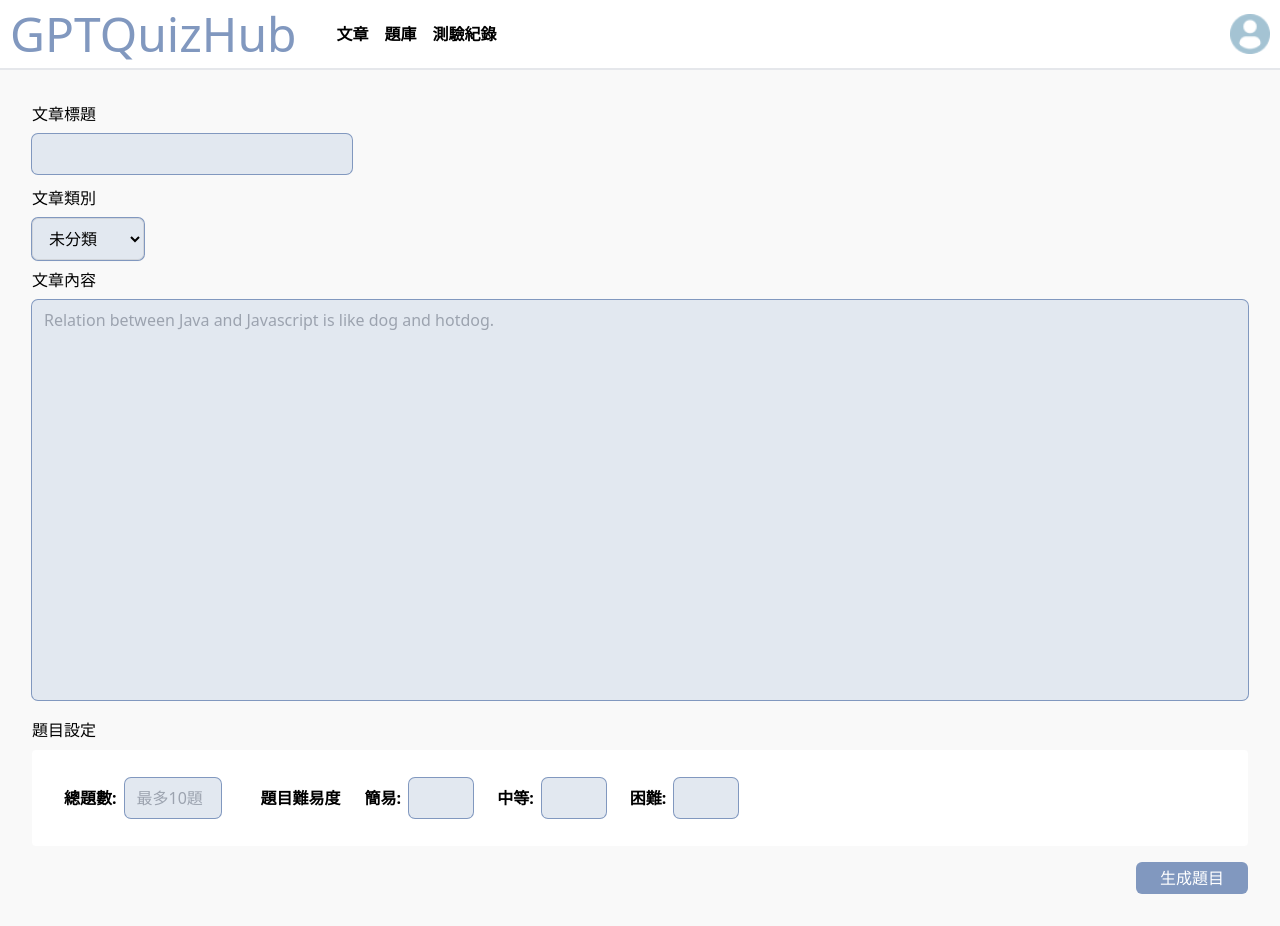
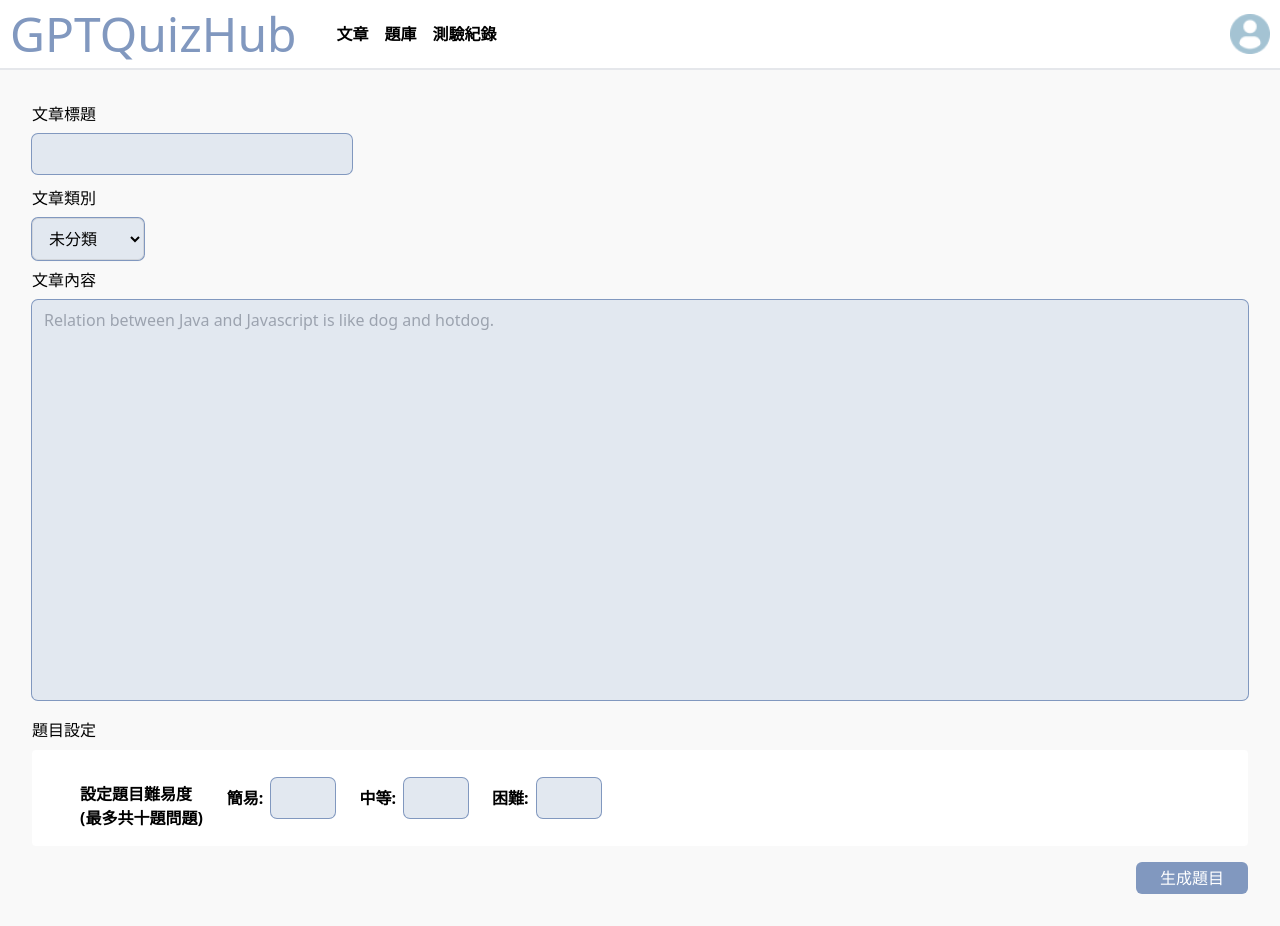
Before and after one commit to gemii0606/GPTQuizHub, a Next.js app in the folder frontend/: page / in a window 1280 px wide. Built offline with nearby package versions, Linux system fonts and the light colour scheme.

Commit message:
docs(1): 1
N

```diff
--- a/frontend/components/mainpage/storearticle.jsx
+++ b/frontend/components/mainpage/storearticle.jsx
@@ -2,46 +2,40 @@ import React, { useState } from "react";
 import Swal from "sweetalert2";
 
 function Storearticle() {
-  const [total, setTotal] = useState(""); // 初始總題數
-  const [easy, setEasy] = useState(""); // 初始簡易題數
-  const [medium, setMedium] = useState(""); // 初始中等題數
+  const [easy, setEasy] = useState("");
+  const [medium, setMedium] = useState("");
   const [hard, setHard] = useState("");
-  function error1() {
+  const [errorMessage, setErrorMessage] = useState(""); // State to hold error message
+
+  function handleInputChange(e, difficulty) {
+    const newValue = e.target.value;
+    switch (difficulty) {
+      case "easy":
+        setEasy(newValue);
+        break;
+      case "medium":
+        setMedium(newValue);
+        break;
+      case "hard":
+        setHard(newValue);
+        break;
+      default:
+        break;
+    }
+    // eslint-disable-next-line max-len
+    const totalQuestion = parseInt(easy || 0, 10) + parseInt(medium || 0, 10) + parseInt(hard || 0, 10);
+    if (totalQuestion > 10) {
+      setErrorMessage("題數不可超過10題");
+    } else {
+      setErrorMessage("");
+    }
+  }
+  function handleSubmit() {
     Swal.fire(
-      "錯誤:題目大於10題",
-      "最多產生10題喔！",
+      "Succesfully submit!",
+      "Let create the questions~",
       "error",
     );
-  }
-  function error2(totalQuestion) {
-    Swal.fire(
-      "錯誤：簡易、中等和困難題目總數大於總題數",
-      `你設定了${totalQuestion}題`,
-      "error",
-    );
-  }
-  function error3(totalQuestion) {
-    Swal.fire(
-      "錯誤：簡易、中等和困難題目總數少於總題數",
-      `你設定了${totalQuestion}題`,
-      "error",
-    );
-  }
-  function handleSubmit() {
-    const totalQuestion = parseInt(easy, 10) + parseInt(medium, 10) + parseInt(hard, 10);
-    if (total > 10) {
-      error1();
-      return;
-    }
-    if (totalQuestion > total) {
-      error2(totalQuestion);
-      return;
-    }
-    if (totalQuestion < total) {
-      error3(totalQuestion);
-      return;
-    }
-    console.log("submit!");
   }
   return (
     <div className="p-8 m-0">
@@ -59,36 +53,42 @@ function Storearticle() {
         <textarea required className="w-full px-3 py-2 mb-2 rounded-md bg-slate-200 h-[50vh] ring-1 ring-[#8198BF] hover:ring-2 hover:ring-[#8198BF] resize-none" placeholder="Relation between Java and Javascript is like dog and hotdog." />
         <p className="mt-1 mb-2 text-base">題目設定</p>
         <div className="flex items-center w-full h-24 p-2 bg-white rounded">
-          <p className="ml-6 text-base font-bold">總題數:</p>
-          <input
-            required
-            placeholder="最多10題"
-            className="px-3 py-2 ml-2 rounded-md w-24 bg-slate-200 ring-1 ring-[#8198BF] hover:ring-2 hover:ring-[#8198BF]"
-            value={total}
-            onChange={(e) => setTotal(e.target.value)}
-          />
-          <p className="ml-10 text-base font-bold">題目難易度</p>
+          <p className="justify-center mt-4 ml-10 text-base font-bold">
+            設定題目難易度
+            <br />
+            (最多共十題問題)
+          </p>
           <p className="ml-6 text-base font-bold">簡易:</p>
           <input
             required
+            type="number"
+            name="easy"
+            min="0"
+            max="10"
+            onChange={(e) => handleInputChange(e, "easy")}
             className="px-3 py-2 ml-2 rounded-md w-16 bg-slate-200 ring-1 ring-[#8198BF] hover:ring-2 hover:ring-[#8198BF]"
-            value={easy}
-            onChange={(e) => setEasy(e.target.value)}
           />
           <p className="ml-6 text-base font-bold">中等:</p>
           <input
             required
+            type="number"
+            name="middle"
+            min="0"
+            max="10"
+            onChange={(e) => handleInputChange(e, "medium")}
             className="px-3 py-2 ml-2 rounded-md w-16 bg-slate-200 ring-1 ring-[#8198BF] hover:ring-2 hover:ring-[#8198BF]"
-            value={medium}
-            onChange={(e) => setMedium(e.target.value)}
           />
           <p className="ml-6 text-base font-bold">困難:</p>
           <input
             required
+            type="number"
+            name="hard"
+            min="0"
+            max="10"
+            onChange={(e) => handleInputChange(e, "hard")}
             className="px-3 py-2 ml-2 rounded-md w-16 bg-slate-200 ring-1 ring-[#8198BF] hover:ring-2 hover:ring-[#8198BF]"
-            value={hard}
-            onChange={(e) => setHard(e.target.value)}
           />
+          {errorMessage && <p className="ml-2 text-red-500">{errorMessage}</p>}
         </div>
         <button type="submit" className="block bg-[#8198BF] text-white px-6 py-1 rounded-md mt-4 ml-auto hover:bg-[#638ace]">生成題目</button>
       </form>
```
